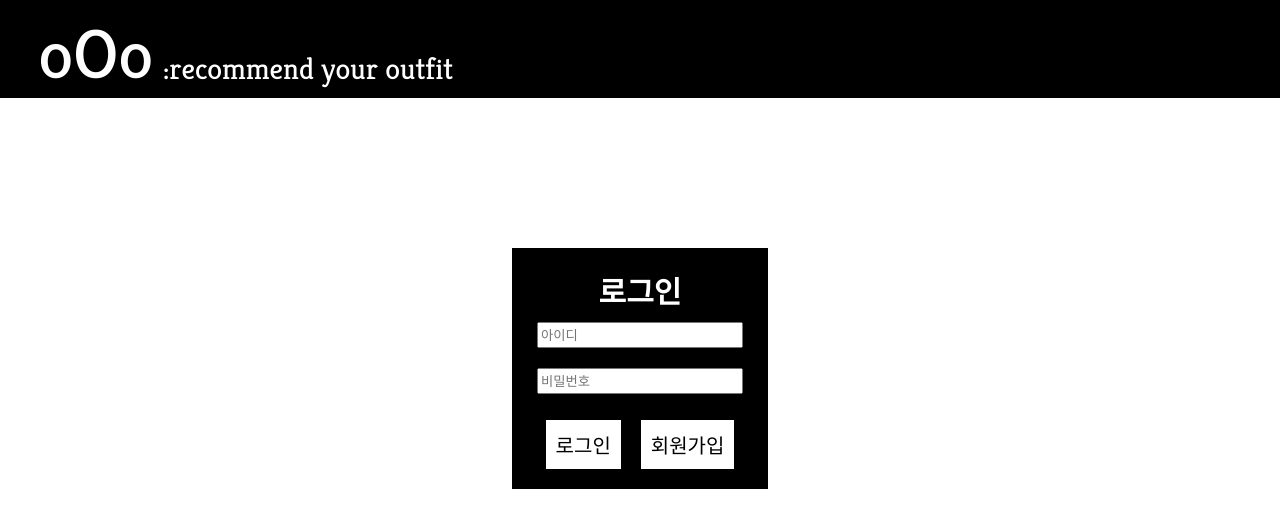
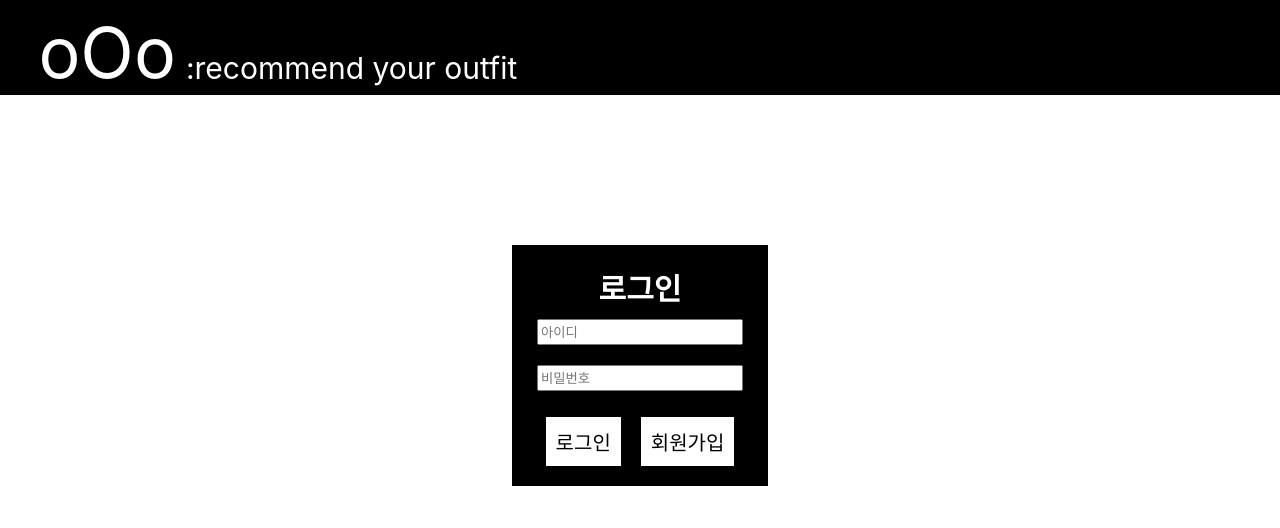
Before and after one commit to swsnu/swppfall2022-team18, a React (Create React App) app in the folder Frontend/ooo/: page / in a window 1280 px wide. Shown: the top 528 px of the page. Built offline with nearby package versions, Linux system fonts and the light colour scheme.

Commit message:
sonarcloudfix

```diff
--- a/Frontend/ooo/src/components/ClothDetailModal/ClothDetailModal.css
+++ b/Frontend/ooo/src/components/ClothDetailModal/ClothDetailModal.css
@@ -2,9 +2,6 @@
 	font-family: "Kreon";
 	src: url("../../assets/fonts/Kreon/static/Kreon-Regular.ttf")
 		format("opentype");
-}
-* {
-	font-family: "Kreon";
 }
 
 .ClothDetailModal {
--- a/Frontend/ooo/src/components/ClothDetailModal/ClothDetailModal.tsx
+++ b/Frontend/ooo/src/components/ClothDetailModal/ClothDetailModal.tsx
@@ -118,13 +118,12 @@ const ClothDetailModal = (cloth: IProps) => {
 	};
 
 	const clickTypeOptionHandler = (value: string) => {
-		console.log(value);
 		if (
 			value == "상의 종류" ||
 			value == "하의 종류" ||
 			value == "아우터 종류"
 		) {
-			setType(type);
+			setType('type');
 		} else setType(value);
 	};
 
@@ -141,7 +140,7 @@ const ClothDetailModal = (cloth: IProps) => {
 	const clickPatternOptionHandler = (value: string | null) => {
 		console.log(value);
 		if (value == "패턴 종류") {
-			setPattern(pattern);
+			setPattern('pattern');
 		} else if (value == null) {
 			setPattern("");
 		} else setPattern(value);
--- a/Frontend/ooo/src/components/ColorFilter/ColorFilter.css
+++ b/Frontend/ooo/src/components/ColorFilter/ColorFilter.css
@@ -3,6 +3,3 @@
 	src: url("../../assets/fonts/Kreon/static/Kreon-Regular.ttf")
 		format("opentype");
 }
-* {
-	font-family: "Kreon";
-}
--- a/Frontend/ooo/src/components/PatternFilter/PatternFilter.css
+++ b/Frontend/ooo/src/components/PatternFilter/PatternFilter.css
@@ -2,9 +2,6 @@
 	font-family: "Kreon";
 	src: url("../../assets/fonts/Kreon/static/Kreon-Regular.ttf")
 		format("opentype");
-}
-* {
-	font-family: "Kreon";
 }
 
 #pattern-select {
```
